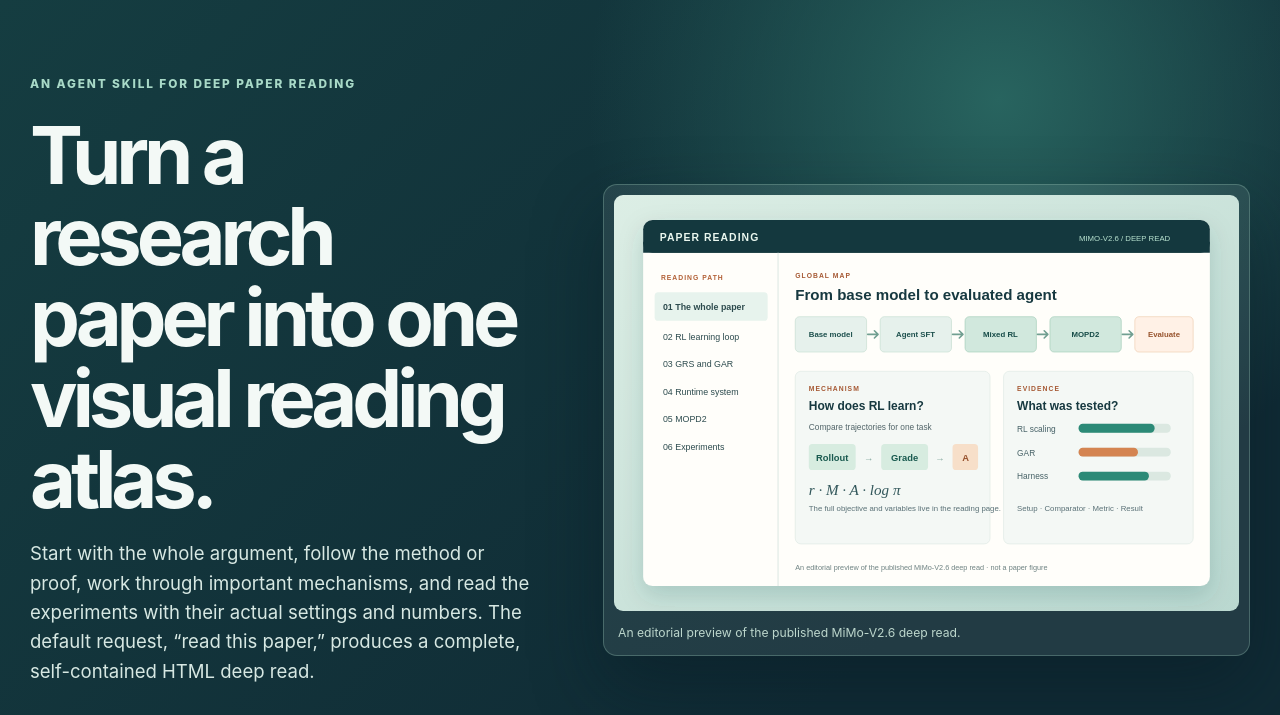
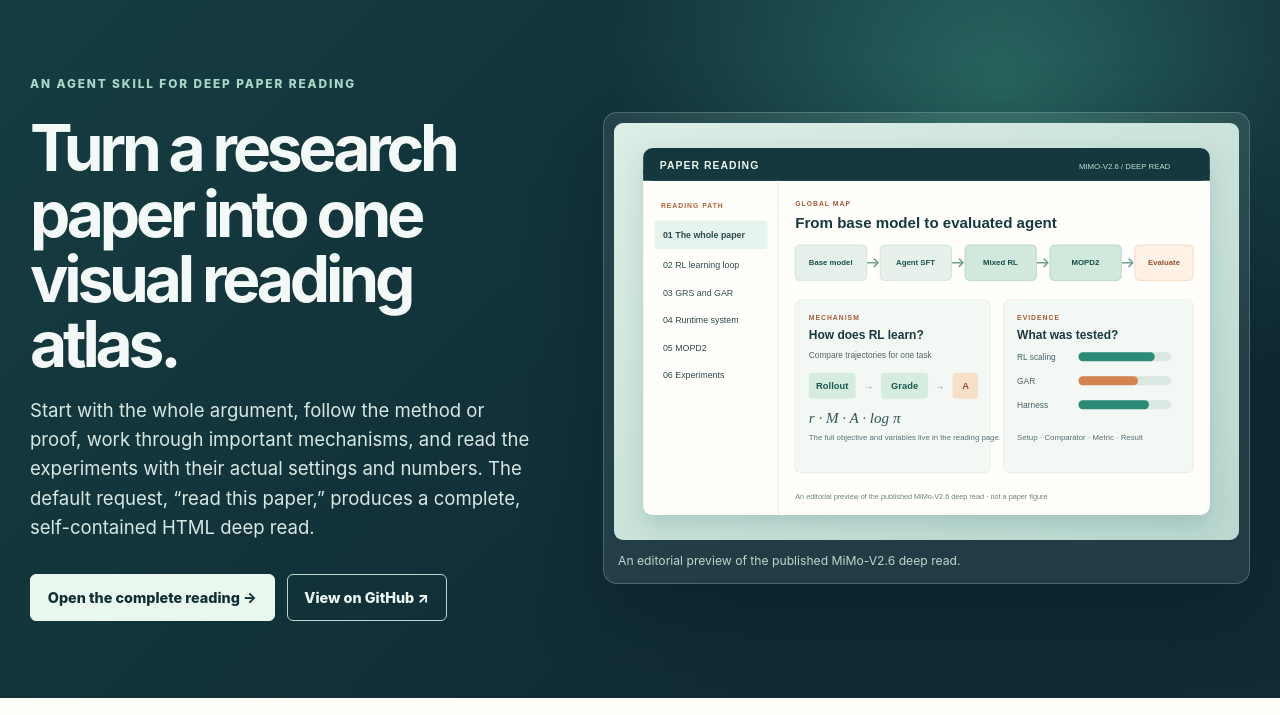
Before and after one commit to xiaofengShi/paper-reading-skill, a website: page docs/index.html in a window 1280 px wide. Shown: the part 76-791 px from the top of the page. Drawn offline with Linux system fonts and the light colour scheme.

Commit message:
fix: keep homepage action visible on desktop

```diff
--- a/docs/style.css
+++ b/docs/style.css
@@ -31,7 +31,7 @@ a:focus-visible { outline: 3px solid var(--orange); outline-offset: 4px; }
 
 .hero { display: grid; grid-template-columns: minmax(0, .88fr) minmax(0, 1.12fr); align-items: center; gap: clamp(2rem, 5vw, 5.5rem); min-height: 610px; padding: clamp(3.3rem, 6vw, 6rem) max(1.25rem, calc((100vw - 1220px) / 2)); color: #f3f9f6; background: radial-gradient(circle at 78% 12%, #28645f 0, transparent 33%), linear-gradient(135deg, #153d41, #102b35 72%); }
 .hero-copy { min-width: 0; }
-.hero h1 { margin: 0 0 1.2rem; font-size: clamp(3.1rem, 6.2vw, 6.4rem); line-height: 1.02; letter-spacing: -.065em; }
+.hero h1 { margin: 0 0 1.2rem; font-size: clamp(3.1rem, 5vw, 5rem); line-height: 1.02; letter-spacing: -.065em; }
 .hero .eyebrow { margin: 0 0 1.3rem; color: #a8d9c7; font-size: .74rem; font-weight: 800; letter-spacing: .16em; }
 .hero-copy > p:nth-of-type(2) { margin: 0 0 1.2rem; color: #d7e8e3; font-size: clamp(1.08rem, 1.45vw, 1.27rem); line-height: 1.58; }
 .hero-copy a { color: #e9faf0; }
```
